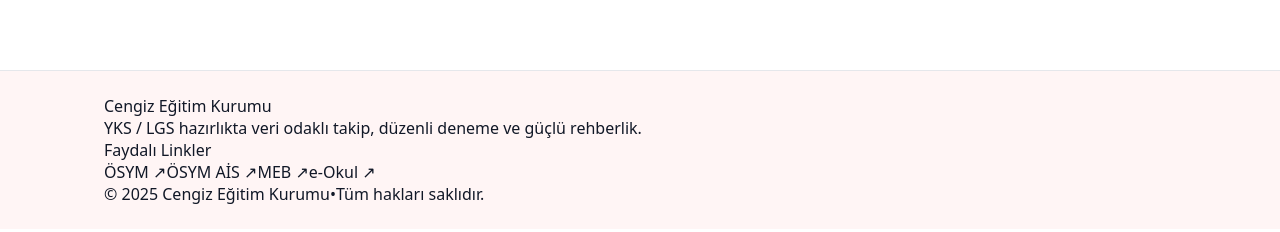
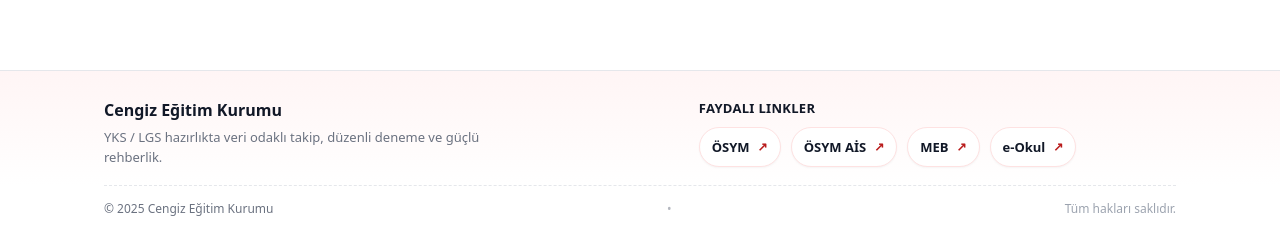
Before and after one commit to mahiratmis/cengiz-cek, a Next.js app: page / in a window 1280 px wide. Shown: the part 4017-4249 px from the top of the page. Built offline with nearby package versions, Linux system fonts and the light colour scheme; no server answers; the database is empty.

Commit message:
Update print statement from 'Hello' to 'Goodbye'

```diff
--- a/src/app/DemoLanding.module.css
+++ b/src/app/DemoLanding.module.css
@@ -1583,3 +1583,109 @@
   .nav2RightDesktop{ display: none; }
   .nav2Burger{ display: inline-flex; }
 }
+
+.footer{
+  border-top: 1px solid #e5e7eb;
+  background: linear-gradient(180deg, #fff5f5 0%, #ffffff 70%);
+  padding: 28px 0 18px;
+  margin-top: 40px;
+}
+
+.footerTop{
+  display: grid;
+  gap: 22px;
+  grid-template-columns: 1fr;
+  padding-bottom: 18px;
+  border-bottom: 1px dashed #e5e7eb;
+}
+
+@media (min-width: 900px){
+  .footerTop{
+    grid-template-columns: 1.2fr 1fr;
+    align-items: start;
+  }
+}
+
+.footerBrandTitle{
+  font-weight: 900;
+  font-size: 16px;
+  color: #111827;
+}
+
+.footerBrandText{
+  margin-top: 6px;
+  color: #6b7280;
+  font-size: 13px;
+  line-height: 1.55;
+  max-width: 52ch;
+}
+
+.footerTitle{
+  font-weight: 900;
+  font-size: 13px;
+  letter-spacing: .3px;
+  text-transform: uppercase;
+  color: #111827;
+  margin-bottom: 10px;
+}
+
+.footerLinksGrid{
+  display: grid;
+  gap: 10px;
+  grid-template-columns: repeat(2, minmax(0, 1fr));
+}
+
+@media (min-width: 640px){
+  .footerLinksGrid{
+    display: flex;
+    flex-wrap: wrap;
+    gap: 10px;
+  }
+}
+
+.footerChip{
+  display: inline-flex;
+  align-items: center;
+  gap: 8px;
+  padding: 10px 12px;
+  border-radius: 999px;
+  background: #ffffff;
+  border: 1px solid #fee2e2;
+  color: #111827;
+  text-decoration: none;
+  font-weight: 700;
+  font-size: 13px;
+  box-shadow: 0 1px 2px rgba(0,0,0,.04);
+  transition: transform .15s ease, box-shadow .15s ease, border-color .15s ease;
+}
+
+.footerChip:hover{
+  transform: translateY(-1px);
+  box-shadow: 0 6px 16px rgba(0,0,0,.10);
+  border-color: #fca5a5;
+}
+
+.ext{
+  color: #b91c1c;
+  font-weight: 900;
+  font-size: 12px;
+}
+
+.footerBottom{
+  padding-top: 14px;
+  display: flex;
+  flex-wrap: wrap;
+  gap: 8px;
+  align-items: center;
+  justify-content: space-between;
+  color: #6b7280;
+  font-size: 12px;
+}
+
+.footerSep{
+  opacity: .5;
+}
+
+.footerMini{
+  color: #9ca3af;
+}
```
